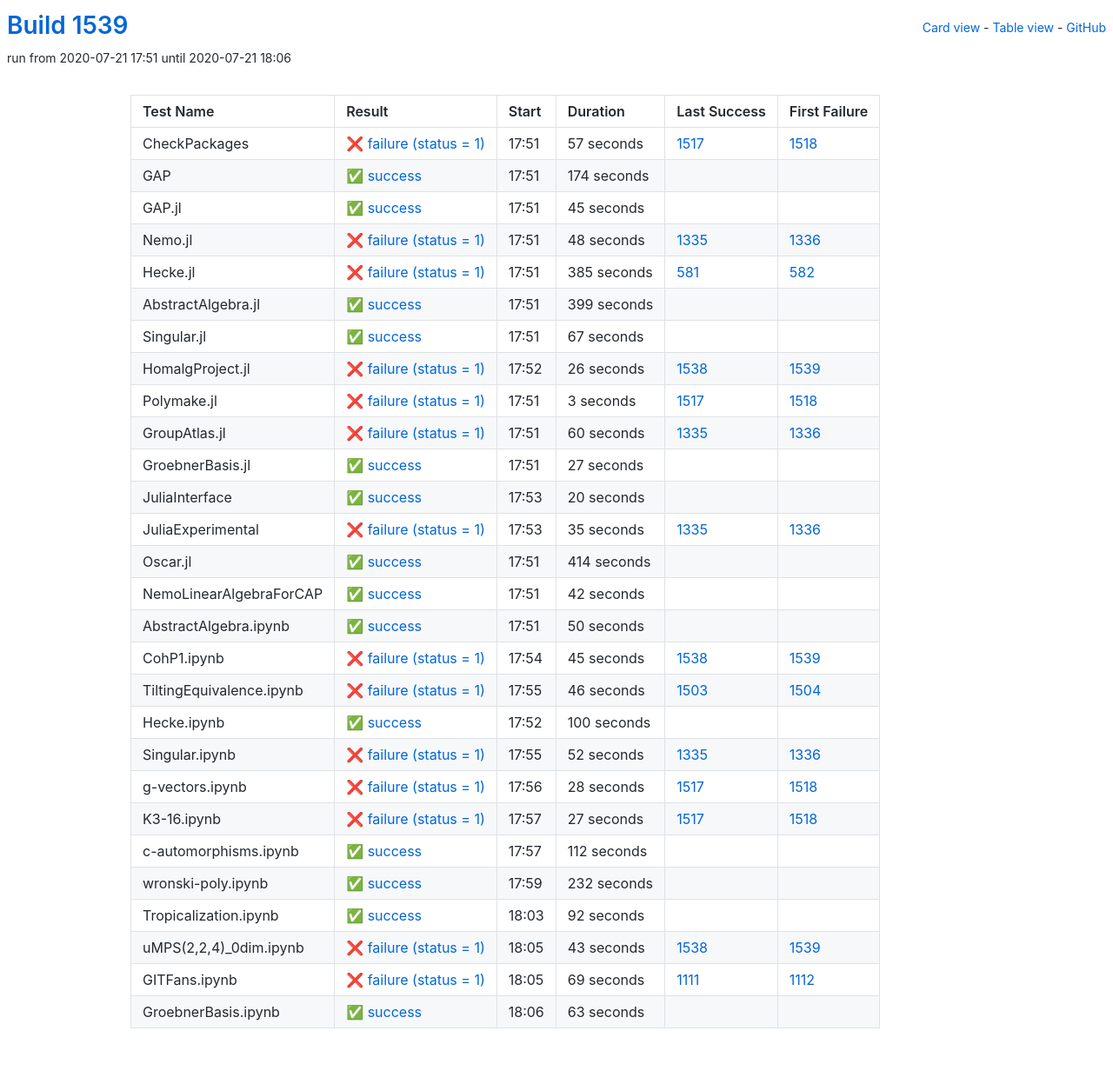
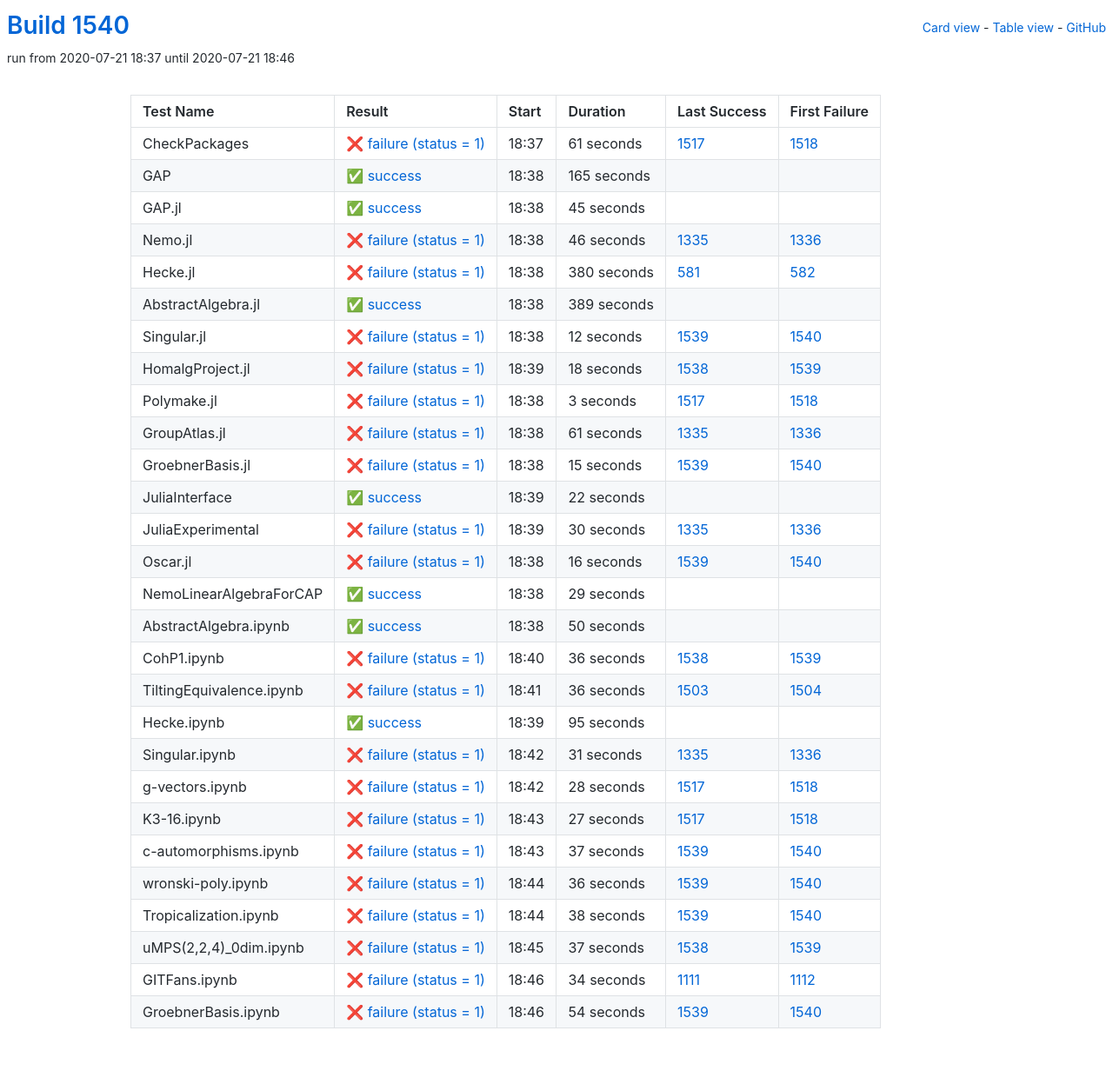
Before and after one commit to oscar-system/oscar-ci-status-1.4, a Jekyll site: the page built from table.html, in a window 1280 px wide. Shown: the whole page at 87% size. Built offline with Jekyll 4.4.1, drawn with Linux system fonts in a browser that asks for light colours.

Commit message:
Build #1540

```diff
--- a/_data/ci.yml
+++ b/_data/ci.yml
@@ -1,6 +1,6 @@
 ---
-build: 1539
-build_url: https://oscarci.mathematik.uni-kl.de/job/oscar-julia-1.4/1539/
+build: 1540
+build_url: https://oscarci.mathematik.uni-kl.de/job/oscar-julia-1.4/1540/
 job: oscar-julia-1.4
 organization: oscar-system
 repo: oscar-ci-status-1.4
@@ -8,32 +8,32 @@ repourl: https://github.com/oscar-system/oscar-ci-status-1.4
 tests:
 - name: CheckPackages
   id: checkpackages
-  log: https://oscarci.mathematik.uni-kl.de/job/oscar-julia-1.4/1539/artifact/logs/build-1539/CheckPackages.log
-  start: 2020-07-21 17:51
+  log: https://oscarci.mathematik.uni-kl.de/job/oscar-julia-1.4/1540/artifact/logs/build-1540/CheckPackages.log
+  start: 2020-07-21 18:37
   success: false
   exitcode: 1
   status: failure
-  duration: 57
+  duration: 61
   last_success: 1517
   last_success_url: https://oscarci.mathematik.uni-kl.de/job/oscar-julia-1.4/1517/
   first_failure: 1518
   first_failure_url: https://oscarci.mathematik.uni-kl.de/job/oscar-julia-1.4/1518/
 - name: GAP
   id: gap
-  log: https://oscarci.mathematik.uni-kl.de/job/oscar-julia-1.4/1539/artifact/logs/build-1539/GAP.log
-  start: 2020-07-21 17:51
+  log: https://oscarci.mathematik.uni-kl.de/job/oscar-julia-1.4/1540/artifact/logs/build-1540/GAP.log
+  start: 2020-07-21 18:38
   success: true
   exitcode: 0
   status: success
-  duration: 174
+  duration: 165
   last_success: false
   last_success_url:
   first_failure: false
   first_failure_url:
 - name: GAP.jl
   id: gap-jl
-  log: https://oscarci.mathematik.uni-kl.de/job/oscar-julia-1.4/1539/artifact/logs/build-1539/GAP.jl.log
-  start: 2020-07-21 17:51
+  log: https://oscarci.mathematik.uni-kl.de/job/oscar-julia-1.4/1540/artifact/logs/build-1540/GAP.jl.log
+  start: 2020-07-21 18:38
   success: true
   exitcode: 0
   status: success
@@ -44,68 +44,68 @@ tests:
   first_failure_url:
 - name: Nemo.jl
   id: nemo-jl
-  log: https://oscarci.mathematik.uni-kl.de/job/oscar-julia-1.4/1539/artifact/logs/build-1539/Nemo.jl.log
-  start: 2020-07-21 17:51
+  log: https://oscarci.mathematik.uni-kl.de/job/oscar-julia-1.4/1540/artifact/logs/build-1540/Nemo.jl.log
+  start: 2020-07-21 18:38
   success: false
   exitcode: 1
   status: failure
-  duration: 48
+  duration: 46
   last_success: 1335
   last_success_url: https://oscarci.mathematik.uni-kl.de/job/oscar-julia-1.4/1335/
   first_failure: 1336
   first_failure_url: https://oscarci.mathematik.uni-kl.de/job/oscar-julia-1.4/1336/
 - name: Hecke.jl
   id: hecke-jl
-  log: https://oscarci.mathematik.uni-kl.de/job/oscar-julia-1.4/1539/artifact/logs/build-1539/Hecke.jl.log
-  start: 2020-07-21 17:51
+  log: https://oscarci.mathematik.uni-kl.de/job/oscar-julia-1.4/1540/artifact/logs/build-1540/Hecke.jl.log
+  start: 2020-07-21 18:38
   success: false
   exitcode: 1
   status: failure
-  duration: 385
+  duration: 380
   last_success: 581
   last_success_url: https://oscarci.mathematik.uni-kl.de/job/oscar-julia-1.4/581/
   first_failure: 582
   first_failure_url: https://oscarci.mathematik.uni-kl.de/job/oscar-julia-1.4/582/
 - name: AbstractAlgebra.jl
   id: abstractalgebra-jl
-  log: https://oscarci.mathematik.uni-kl.de/job/oscar-julia-1.4/1539/artifact/logs/build-1539/AbstractAlgebra.jl.log
-  start: 2020-07-21 17:51
+  log: https://oscarci.mathematik.uni-kl.de/job/oscar-julia-1.4/1540/artifact/logs/build-1540/AbstractAlgebra.jl.log
+  start: 2020-07-21 18:38
   success: true
   exitcode: 0
   status: success
-  duration: 399
+  duration: 389
   last_success: false
   last_success_url:
   first_failure: false
   first_failure_url:
 - name: Singular.jl
   id: singular-jl
-  log: https://oscarci.mathematik.uni-kl.de/job/oscar-julia-1.4/1539/artifact/logs/build-1539/Singular.jl.log
-  start: 2020-07-21 17:51
-  success: true
-  exitcode: 0
-  status: success
-  duration: 67
-  last_success: false
-  last_success_url:
-  first_failure: false
-  first_failure_url:
-- name: HomalgProject.jl
-  id: homalgproject-jl
-  log: https://oscarci.mathematik.uni-kl.de/job/oscar-julia-1.4/1539/artifact/logs/build-1539/HomalgProject.jl.log
-  start: 2020-07-21 17:52
+  log: https://oscarci.mathematik.uni-kl.de/job/oscar-julia-1.4/1540/artifact/logs/build-1540/Singular.jl.log
+  start: 2020-07-21 18:38
   success: false
   exitcode: 1
   status: failure
-  duration: 26
+  duration: 12
+  last_success: 1539
+  last_success_url: https://oscarci.mathematik.uni-kl.de/job/oscar-julia-1.4/1539/
+  first_failure: 1540
+  first_failure_url: https://oscarci.mathematik.uni-kl.de/job/oscar-julia-1.4/1540/
+- name: HomalgProject.jl
+  id: homalgproject-jl
+  log: https://oscarci.mathematik.uni-kl.de/job/oscar-julia-1.4/1540/artifact/logs/build-1540/HomalgProject.jl.log
+  start: 2020-07-21 18:39
+  success: false
+  exitcode: 1
+  status: failure
+  duration: 18
   last_success: 1538
   last_success_url: https://oscarci.mathematik.uni-kl.de/job/oscar-julia-1.4/1538/
   first_failure: 1539
   first_failure_url: https://oscarci.mathematik.uni-kl.de/job/oscar-julia-1.4/1539/
 - name: Polymake.jl
   id: polymake-jl
-  log: https://oscarci.mathematik.uni-kl.de/job/oscar-julia-1.4/1539/artifact/logs/build-1539/Polymake.jl.log
-  start: 2020-07-21 17:51
+  log: https://oscarci.mathematik.uni-kl.de/job/oscar-julia-1.4/1540/artifact/logs/build-1540/Polymake.jl.log
+  start: 2020-07-21 18:38
   success: false
   exitcode: 1
   status: failure
@@ -116,80 +116,80 @@ tests:
   first_failure_url: https://oscarci.mathematik.uni-kl.de/job/oscar-julia-1.4/1518/
 - name: GroupAtlas.jl
   id: groupatlas-jl
-  log: https://oscarci.mathematik.uni-kl.de/job/oscar-julia-1.4/1539/artifact/logs/build-1539/GroupAtlas.jl.log
-  start: 2020-07-21 17:51
+  log: https://oscarci.mathematik.uni-kl.de/job/oscar-julia-1.4/1540/artifact/logs/build-1540/GroupAtlas.jl.log
+  start: 2020-07-21 18:38
   success: false
   exitcode: 1
   status: failure
-  duration: 60
+  duration: 61
   last_success: 1335
   last_success_url: https://oscarci.mathematik.uni-kl.de/job/oscar-julia-1.4/1335/
   first_failure: 1336
   first_failure_url: https://oscarci.mathematik.uni-kl.de/job/oscar-julia-1.4/1336/
 - name: GroebnerBasis.jl
   id: groebnerbasis-jl
-  log: https://oscarci.mathematik.uni-kl.de/job/oscar-julia-1.4/1539/artifact/logs/build-1539/GroebnerBasis.jl.log
-  start: 2020-07-21 17:51
+  log: https://oscarci.mathematik.uni-kl.de/job/oscar-julia-1.4/1540/artifact/logs/build-1540/GroebnerBasis.jl.log
+  start: 2020-07-21 18:38
+  success: false
+  exitcode: 1
+  status: failure
+  duration: 15
+  last_success: 1539
+  last_success_url: https://oscarci.mathematik.uni-kl.de/job/oscar-julia-1.4/1539/
+  first_failure: 1540
+  first_failure_url: https://oscarci.mathematik.uni-kl.de/job/oscar-julia-1.4/1540/
+- name: JuliaInterface
+  id: juliainterface
+  log: https://oscarci.mathematik.uni-kl.de/job/oscar-julia-1.4/1540/artifact/logs/build-1540/JuliaInterface.log
+  start: 2020-07-21 18:39
   success: true
   exitcode: 0
   status: success
-  duration: 27
-  last_success: false
-  last_success_url:
-  first_failure: false
-  first_failure_url:
-- name: JuliaInterface
-  id: juliainterface
-  log: https://oscarci.mathematik.uni-kl.de/job/oscar-julia-1.4/1539/artifact/logs/build-1539/JuliaInterface.log
-  start: 2020-07-21 17:53
-  success: true
-  exitcode: 0
-  status: success
-  duration: 20
+  duration: 22
   last_success: false
   last_success_url:
   first_failure: false
   first_failure_url:
 - name: JuliaExperimental
   id: juliaexperimental
-  log: https://oscarci.mathematik.uni-kl.de/job/oscar-julia-1.4/1539/artifact/logs/build-1539/JuliaExperimental.log
-  start: 2020-07-21 17:53
+  log: https://oscarci.mathematik.uni-kl.de/job/oscar-julia-1.4/1540/artifact/logs/build-1540/JuliaExperimental.log
+  start: 2020-07-21 18:39
   success: false
   exitcode: 1
   status: failure
-  duration: 35
+  duration: 30
   last_success: 1335
   last_success_url: https://oscarci.mathematik.uni-kl.de/job/oscar-julia-1.4/1335/
   first_failure: 1336
   first_failure_url: https://oscarci.mathematik.uni-kl.de/job/oscar-julia-1.4/1336/
 - name: Oscar.jl
   id: oscar-jl
-  log: https://oscarci.mathematik.uni-kl.de/job/oscar-julia-1.4/1539/artifact/logs/build-1539/Oscar.jl.log
-  start: 2020-07-21 17:51
+  log: https://oscarci.mathematik.uni-kl.de/job/oscar-julia-1.4/1540/artifact/logs/build-1540/Oscar.jl.log
+  start: 2020-07-21 18:38
+  success: false
+  exitcode: 1
+  status: failure
+  duration: 16
+  last_success: 1539
+  last_success_url: https://oscarci.mathematik.uni-kl.de/job/oscar-julia-1.4/1539/
+  first_failure: 1540
+  first_failure_url: https://oscarci.mathematik.uni-kl.de/job/oscar-julia-1.4/1540/
+- name: NemoLinearAlgebraForCAP
+  id: nemolinearalgebraforcap
+  log: https://oscarci.mathematik.uni-kl.de/job/oscar-julia-1.4/1540/artifact/logs/build-1540/NemoLinearAlgebraForCAP.log
+  start: 2020-07-21 18:38
   success: true
   exitcode: 0
   status: success
-  duration: 414
-  last_success: false
-  last_success_url:
-  first_failure: false
-  first_failure_url:
-- name: NemoLinearAlgebraForCAP
-  id: nemolinearalgebraforcap
-  log: https://oscarci.mathematik.uni-kl.de/job/oscar-julia-1.4/1539/artifact/logs/build-1539/NemoLinearAlgebraForCAP.log
-  start: 2020-07-21 17:51
-  success: true
-  exitcode: 0
-  status: success
-  duration: 42
+  duration: 29
   last_success: false
   last_success_url:
   first_failure: false
   first_failure_url:
 - name: AbstractAlgebra.ipynb
   id: abstractalgebra-ipynb
-  log: https://oscarci.mathematik.uni-kl.de/job/oscar-julia-1.4/1539/artifact/logs/build-1539/AbstractAlgebra.ipynb.log
-  start: 2020-07-21 17:51
+  log: https://oscarci.mathematik.uni-kl.de/job/oscar-julia-1.4/1540/artifact/logs/build-1540/AbstractAlgebra.ipynb.log
+  start: 2020-07-21 18:38
   success: true
   exitcode: 0
   status: success
@@ -200,56 +200,56 @@ tests:
   first_failure_url:
 - name: CohP1.ipynb
   id: cohp1-ipynb
-  log: https://oscarci.mathematik.uni-kl.de/job/oscar-julia-1.4/1539/artifact/logs/build-1539/CohP1.ipynb.log
-  start: 2020-07-21 17:54
+  log: https://oscarci.mathematik.uni-kl.de/job/oscar-julia-1.4/1540/artifact/logs/build-1540/CohP1.ipynb.log
+  start: 2020-07-21 18:40
   success: false
   exitcode: 1
   status: failure
-  duration: 45
+  duration: 36
   last_success: 1538
   last_success_url: https://oscarci.mathematik.uni-kl.de/job/oscar-julia-1.4/1538/
   first_failure: 1539
   first_failure_url: https://oscarci.mathematik.uni-kl.de/job/oscar-julia-1.4/1539/
 - name: TiltingEquivalence.ipynb
   id: tiltingequivalence-ipynb
-  log: https://oscarci.mathematik.uni-kl.de/job/oscar-julia-1.4/1539/artifact/logs/build-1539/TiltingEquivalence.ipynb.log
-  start: 2020-07-21 17:55
+  log: https://oscarci.mathematik.uni-kl.de/job/oscar-julia-1.4/1540/artifact/logs/build-1540/TiltingEquivalence.ipynb.log
+  start: 2020-07-21 18:41
   success: false
   exitcode: 1
   status: failure
-  duration: 46
+  duration: 36
   last_success: 1503
   last_success_url: https://oscarci.mathematik.uni-kl.de/job/oscar-julia-1.4/1503/
   first_failure: 1504
   first_failure_url: https://oscarci.mathematik.uni-kl.de/job/oscar-julia-1.4/1504/
 - name: Hecke.ipynb
   id: hecke-ipynb
-  log: https://oscarci.mathematik.uni-kl.de/job/oscar-julia-1.4/1539/artifact/logs/build-1539/Hecke.ipynb.log
-  start: 2020-07-21 17:52
+  log: https://oscarci.mathematik.uni-kl.de/job/oscar-julia-1.4/1540/artifact/logs/build-1540/Hecke.ipynb.log
+  start: 2020-07-21 18:39
   success: true
   exitcode: 0
   status: success
-  duration: 100
+  duration: 95
   last_success: false
   last_success_url:
   first_failure: false
   first_failure_url:
 - name: Singular.ipynb
   id: singular-ipynb
-  log: https://oscarci.mathematik.uni-kl.de/job/oscar-julia-1.4/1539/artifact/logs/build-1539/Singular.ipynb.log
-  start: 2020-07-21 17:55
+  log: https://oscarci.mathematik.uni-kl.de/job/oscar-julia-1.4/1540/artifact/logs/build-1540/Singular.ipynb.log
+  start: 2020-07-21 18:42
   success: false
   exitcode: 1
   status: failure
-  duration: 52
+  duration: 31
   last_success: 1335
   last_success_url: https://oscarci.mathematik.uni-kl.de/job/oscar-julia-1.4/1335/
   first_failure: 1336
   first_failure_url: https://oscarci.mathematik.uni-kl.de/job/oscar-julia-1.4/1336/
 - name: g-vectors.ipynb
   id: g-vectors-ipynb
-  log: https://oscarci.mathematik.uni-kl.de/job/oscar-julia-1.4/1539/artifact/logs/build-1539/g-vectors.ipynb.log
-  start: 2020-07-21 17:56
+  log: https://oscarci.mathematik.uni-kl.de/job/oscar-julia-1.4/1540/artifact/logs/build-1540/g-vectors.ipynb.log
+  start: 2020-07-21 18:42
   success: false
   exitcode: 1
   status: failure
@@ -260,8 +260,8 @@ tests:
   first_failure_url: https://oscarci.mathematik.uni-kl.de/job/oscar-julia-1.4/1518/
 - name: K3-16.ipynb
   id: k3-16-ipynb
-  log: https://oscarci.mathematik.uni-kl.de/job/oscar-julia-1.4/1539/artifact/logs/build-1539/K3-16.ipynb.log
-  start: 2020-07-21 17:57
+  log: https://oscarci.mathematik.uni-kl.de/job/oscar-julia-1.4/1540/artifact/logs/build-1540/K3-16.ipynb.log
+  start: 2020-07-21 18:43
   success: false
   exitcode: 1
   status: failure
@@ -272,73 +272,73 @@ tests:
   first_failure_url: https://oscarci.mathematik.uni-kl.de/job/oscar-julia-1.4/1518/
 - name: c-automorphisms.ipynb
   id: c-automorphisms-ipynb
-  log: https://oscarci.mathematik.uni-kl.de/job/oscar-julia-1.4/1539/artifact/logs/build-1539/c-automorphisms.ipynb.log
-  start: 2020-07-21 17:57
-  success: true
-  exitcode: 0
-  status: success
-  duration: 112
-  last_success: false
-  last_success_url:
-  first_failure: false
-  first_failure_url:
-- name: wronski-poly.ipynb
-  id: wronski-poly-ipynb
-  log: https://oscarci.mathematik.uni-kl.de/job/oscar-julia-1.4/1539/artifact/logs/build-1539/wronski-poly.ipynb.log
-  start: 2020-07-21 17:59
-  success: true
-  exitcode: 0
-  status: success
-  duration: 232
-  last_success: false
-  last_success_url:
-  first_failure: false
-  first_failure_url:
-- name: Tropicalization.ipynb
-  id: tropicalization-ipynb
-  log: https://oscarci.mathematik.uni-kl.de/job/oscar-julia-1.4/1539/artifact/logs/build-1539/Tropicalization.ipynb.log
-  start: 2020-07-21 18:03
-  success: true
-  exitcode: 0
-  status: success
-  duration: 92
-  last_success: false
-  last_success_url:
-  first_failure: false
-  first_failure_url:
-- name: uMPS(2,2,4)_0dim.ipynb
-  id: umps-2-2-4-0dim-ipynb
-  log: https://oscarci.mathematik.uni-kl.de/job/oscar-julia-1.4/1539/artifact/logs/build-1539/uMPS-2-2-4-_0dim.ipynb.log
-  start: 2020-07-21 18:05
+  log: https://oscarci.mathematik.uni-kl.de/job/oscar-julia-1.4/1540/artifact/logs/build-1540/c-automorphisms.ipynb.log
+  start: 2020-07-21 18:43
   success: false
   exitcode: 1
   status: failure
-  duration: 43
+  duration: 37
+  last_success: 1539
+  last_success_url: https://oscarci.mathematik.uni-kl.de/job/oscar-julia-1.4/1539/
+  first_failure: 1540
+  first_failure_url: https://oscarci.mathematik.uni-kl.de/job/oscar-julia-1.4/1540/
+- name: wronski-poly.ipynb
+  id: wronski-poly-ipynb
+  log: https://oscarci.mathematik.uni-kl.de/job/oscar-julia-1.4/1540/artifact/logs/build-1540/wronski-poly.ipynb.log
+  start: 2020-07-21 18:44
+  success: false
+  exitcode: 1
+  status: failure
+  duration: 36
+  last_success: 1539
+  last_success_url: https://oscarci.mathematik.uni-kl.de/job/oscar-julia-1.4/1539/
+  first_failure: 1540
+  first_failure_url: https://oscarci.mathematik.uni-kl.de/job/oscar-julia-1.4/1540/
+- name: Tropicalization.ipynb
+  id: tropicalization-ipynb
+  log: https://oscarci.mathematik.uni-kl.de/job/oscar-julia-1.4/1540/artifact/logs/build-1540/Tropicalization.ipynb.log
+  start: 2020-07-21 18:44
+  success: false
+  exitcode: 1
+  status: failure
+  duration: 38
+  last_success: 1539
+  last_success_url: https://oscarci.mathematik.uni-kl.de/job/oscar-julia-1.4/1539/
+  first_failure: 1540
+  first_failure_url: https://oscarci.mathematik.uni-kl.de/job/oscar-julia-1.4/1540/
+- name: uMPS(2,2,4)_0dim.ipynb
+  id: umps-2-2-4-0dim-ipynb
+  log: https://oscarci.mathematik.uni-kl.de/job/oscar-julia-1.4/1540/artifact/logs/build-1540/uMPS-2-2-4-_0dim.ipynb.log
+  start: 2020-07-21 18:45
+  success: false
+  exitcode: 1
+  status: failure
+  duration: 37
   last_success: 1538
   last_success_url: https://oscarci.mathematik.uni-kl.de/job/oscar-julia-1.4/1538/
   first_failure: 1539
   first_failure_url: https://oscarci.mathematik.uni-kl.de/job/oscar-julia-1.4/1539/
 - name: GITFans.ipynb
   id: gitfans-ipynb
-  log: https://oscarci.mathematik.uni-kl.de/job/oscar-julia-1.4/1539/artifact/logs/build-1539/GITFans.ipynb.log
-  start: 2020-07-21 18:05
+  log: https://oscarci.mathematik.uni-kl.de/job/oscar-julia-1.4/1540/artifact/logs/build-1540/GITFans.ipynb.log
+  start: 2020-07-21 18:46
   success: false
   exitcode: 1
   status: failure
-  duration: 69
+  duration: 34
   last_success: 1111
   last_success_url: https://oscarci.mathematik.uni-kl.de/job/oscar-julia-1.4/1111/
   first_failure: 1112
   first_failure_url: https://oscarci.mathematik.uni-kl.de/job/oscar-julia-1.4/1112/
 - name: GroebnerBasis.ipynb
   id: groebnerbasis-ipynb
-  log: https://oscarci.mathematik.uni-kl.de/job/oscar-julia-1.4/1539/artifact/logs/build-1539/GroebnerBasis.ipynb.log
-  start: 2020-07-21 18:06
-  success: true
-  exitcode: 0
-  status: success
-  duration: 63
-  last_success: false
-  last_success_url:
-  first_failure: false
-  first_failure_url:
+  log: https://oscarci.mathematik.uni-kl.de/job/oscar-julia-1.4/1540/artifact/logs/build-1540/GroebnerBasis.ipynb.log
+  start: 2020-07-21 18:46
+  success: false
+  exitcode: 1
+  status: failure
+  duration: 54
+  last_success: 1539
+  last_success_url: https://oscarci.mathematik.uni-kl.de/job/oscar-julia-1.4/1539/
+  first_failure: 1540
+  first_failure_url: https://oscarci.mathematik.uni-kl.de/job/oscar-julia-1.4/1540/
```
Also changed, not shown: README.md.
